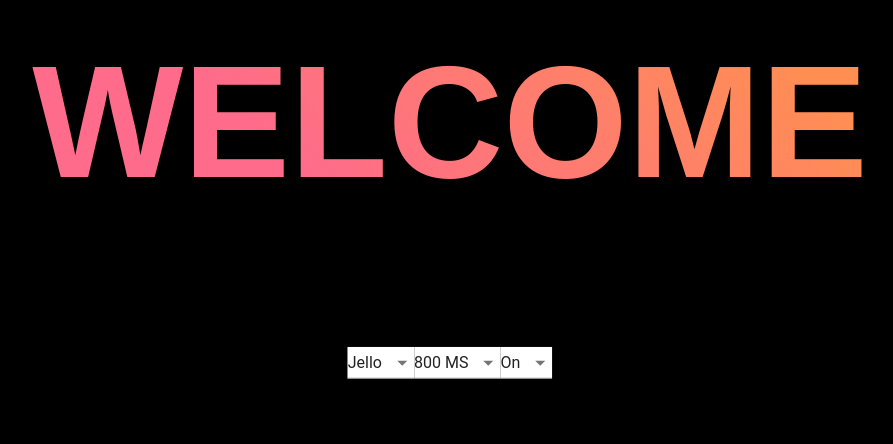
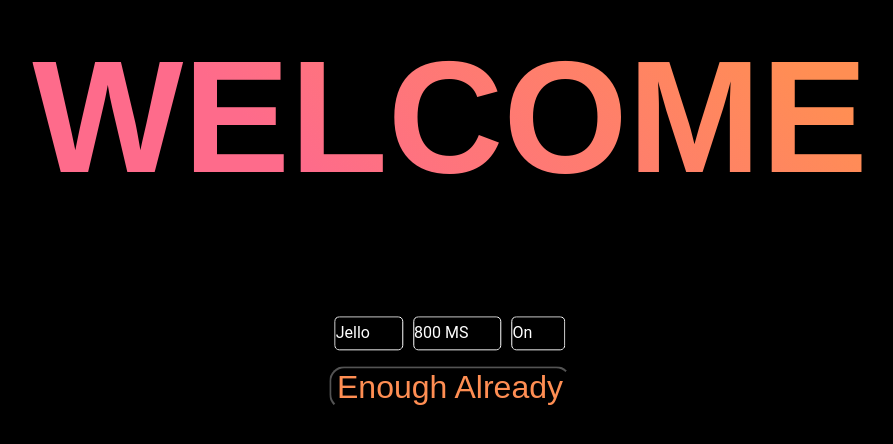
Before and after one commit to LoadAlready/dynamic-resume, a React (Create React App) app: page / in a window 1280 px wide. Shown: the part 236-680 px from the top of the page, without its empty margins (190-1083 px from the left). Built offline with nearby package versions, Linux system fonts and the light colour scheme.

Commit message:
added continue button and reformat select options

```diff
--- a/src/App.css
+++ b/src/App.css
@@ -53,5 +53,42 @@
 }
 
 .welcome-effects-menu {
-  background-color: white;
+  background-color: black !important;
+  border-color: white;
+  border-style: solid;
+  border-width: 1px;
+  border-radius: 5px;
+  color: white !important;
+  text-align: center;
 }
+.welcome-effects-menu-center {
+  margin-left: 10px;
+  margin-right: 10px;
+}
+
+.welcome-effects-menu-item {
+  background-color: black !important;
+  color: white;
+  border-style: solid;
+  border-width: 1px;
+  border-color: white;
+  padding: 10px;
+  margin-right: 8px;
+  margin-left: 8px;
+}
+
+.welcome-current-effect-dropdown-form {
+  background-color: black;
+}
+
+.welcome-page-continue button {
+  color: #ff8e53;
+  background-color: black;
+  font-size: 2rem;
+  border-radius: 15px;
+  margin-top: 1rem;
+}
+
+.welcome-page-continue button:focus {
+  outline: 0;
+}
--- a/src/components/WelcomePage.js
+++ b/src/components/WelcomePage.js
@@ -1,6 +1,5 @@
 import React, { Component } from "react";
 import Select from "@material-ui/core/Select";
-import MenuItem from "@material-ui/core/MenuItem";
 
 export default class WelcomePage extends Component {
   constructor(props) {
@@ -51,6 +50,8 @@ export default class WelcomePage extends Component {
     }
   }
 
+  onContinueClick = () => {};
+
   renderContent = () => {
     return (
       <fragment>
@@ -62,24 +63,47 @@ export default class WelcomePage extends Component {
             onChange={event => this.onEffectNameChange(event)}
             className="welcome-effects-menu"
           >
-            <MenuItem value="none">
+            <option className="welcome-effects-menu-item" value="none">
               <em>None</em>
-            </MenuItem>
-            <MenuItem value={"animated jello"}>Jello</MenuItem>
-            <MenuItem value={"animated flash"}>Flash</MenuItem>
-            <MenuItem value={"animated swing"}>Swing</MenuItem>
+            </option>
+            <option
+              className="welcome-effects-menu-item"
+              value={"animated jello"}
+            >
+              Jello
+            </option>
+            <option
+              className="welcome-effects-menu-item"
+              value={"animated flash"}
+            >
+              Flash
+            </option>
+            <option
+              className="welcome-effects-menu-item"
+              value={"animated swing"}
+            >
+              Swing
+            </option>
           </Select>
 
           {/* effect speed */}
           <Select
             value={this.state.currentEffectSpeed}
             onChange={event => this.onSpeedChange(event)}
-            className="welcome-effects-menu"
+            className="welcome-effects-menu welcome-effects-menu-center"
           >
-            <MenuItem value={"slow"}>2 Second</MenuItem>
-            <MenuItem value={"slower"}>3 Seconds</MenuItem>
-            <MenuItem value={"fast"}>800 MS</MenuItem>
-            <MenuItem value={"faster"}>500 MS</MenuItem>
+            <option className="welcome-effects-menu-item" value={"slow"}>
+              2 Second
+            </option>
+            <option className="welcome-effects-menu-item" value={"slower"}>
+              3 Seconds
+            </option>
+            <option className="welcome-effects-menu-item" value={"fast"}>
+              800 MS
+            </option>
+            <option className="welcome-effects-menu-item" value={"faster"}>
+              500 MS
+            </option>
           </Select>
 
           {/* effect repeat */}
@@ -88,10 +112,18 @@ export default class WelcomePage extends Component {
             onChange={event => this.onRepeatChange(event)}
             className="welcome-effects-menu"
           >
-            <MenuItem value={"infinite"}>On</MenuItem>
-            <MenuItem value={"Off"}>Off</MenuItem>
+            <option className="welcome-effects-menu-item" value={"infinite"}>
+              On
+            </option>
+            <option className="welcome-effects-menu-item" value={"Off"}>
+              Off
+            </option>
           </Select>
         </form>
+        {/* continue to content */}
+        <div className="welcome-page-continue">
+          <button onClick={this.onContinueClick}>Enough Already</button>
+        </div>
       </fragment>
     );
   };
```
